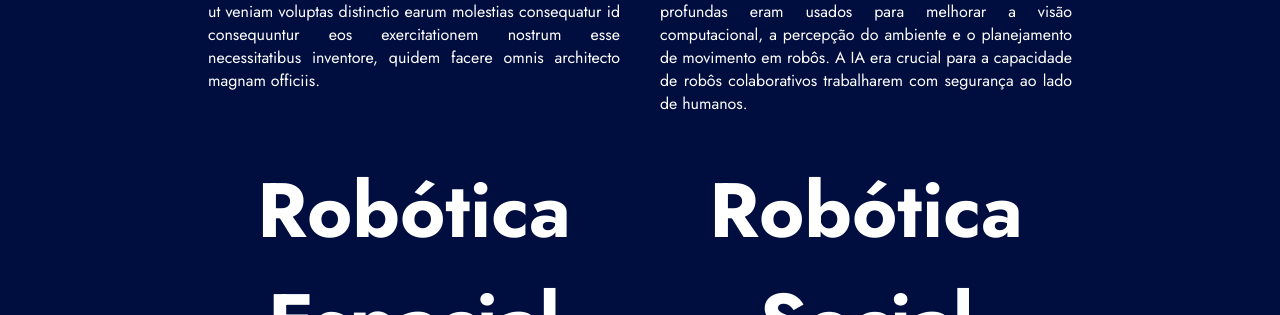
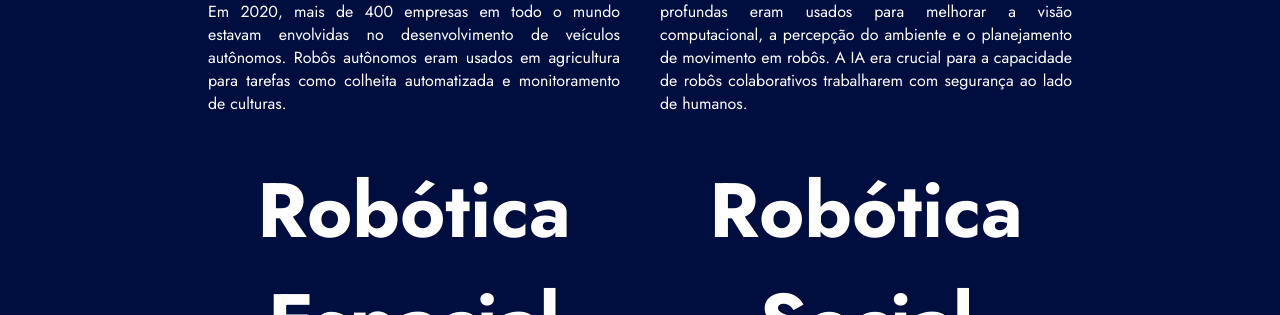
Before and after one commit to Mattheus910/robotica, a plain HTML site: page dados.html in a window 1280 px wide. Shown: the part 876-1191 px from the top of the page. Drawn offline with Linux system fonts and the light colour scheme.

Commit message:
mudança no texto de dados cientificos

```diff
--- a/dados.html
+++ b/dados.html
@@ -42,7 +42,8 @@
         </section>
         <section class="bloco">
             <h2>Robótica Autônoma</h2>
-            <p>Lorem ipsum dolor, sit amet consectetur adipisicing elit. Qui ut veniam voluptas distinctio earum molestias consequatur id consequuntur eos exercitationem nostrum esse necessitatibus inventore, quidem facere omnis architecto magnam officiis.</p>
+            <p>O desenvolvimento de veículos autônomos estava em alta. Em 2020, mais de 400 empresas em todo o mundo   estavam envolvidas no desenvolvimento de veículos autônomos.
+                Robôs autônomos eram usados em agricultura para tarefas como colheita automatizada e monitoramento de culturas.</p>
         </section>
         <section class="bloco">
             <h2>IA na Robótica</h2>
```
